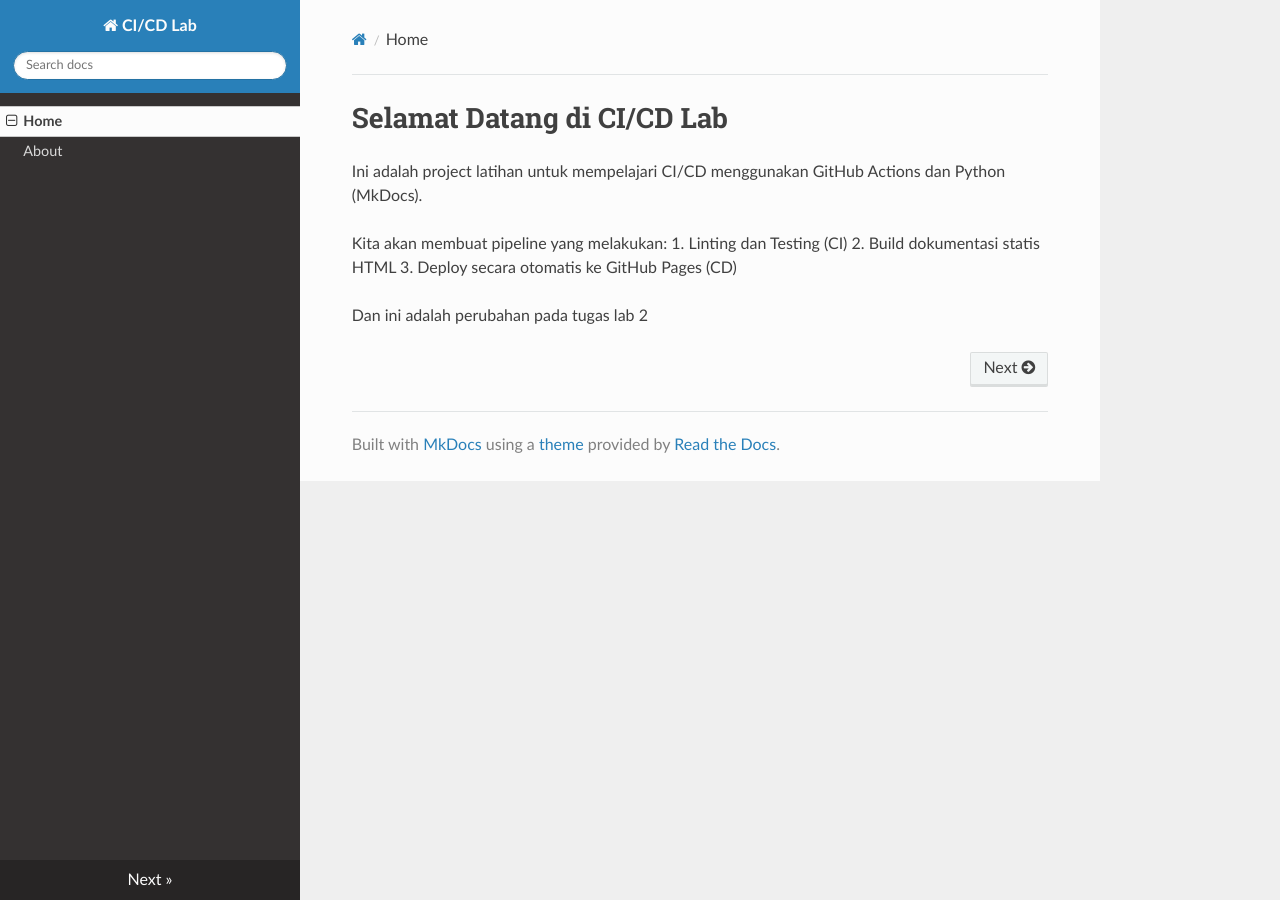
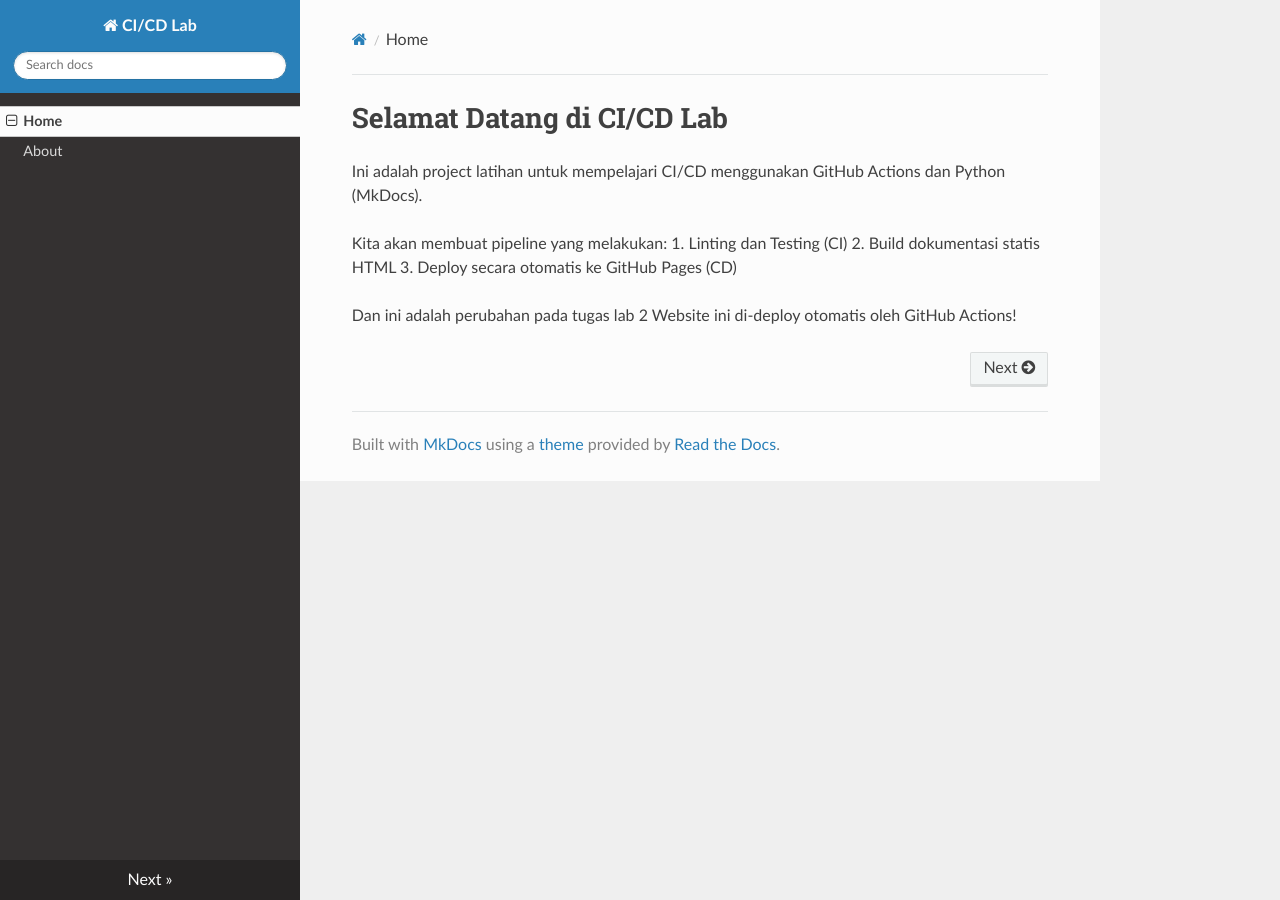
Before and after one commit to fajaradnan13/belajarcicd, an MkDocs documentation site: the page built from docs/index.md, in a window 1280 px wide. Built offline with MkDocs 1.6.1, drawn with Linux system fonts in a browser that asks for light colours; nearby versions of some CDN libraries.

Commit message:
Trigger CI/CD pertama

```diff
--- a/docs/index.md
+++ b/docs/index.md
@@ -8,3 +8,4 @@ Kita akan membuat pipeline yang melakukan:
 3. Deploy secara otomatis ke GitHub Pages (CD)
 
 Dan ini adalah perubahan pada tugas lab 2
+Website ini di-deploy otomatis oleh GitHub Actions!
```
